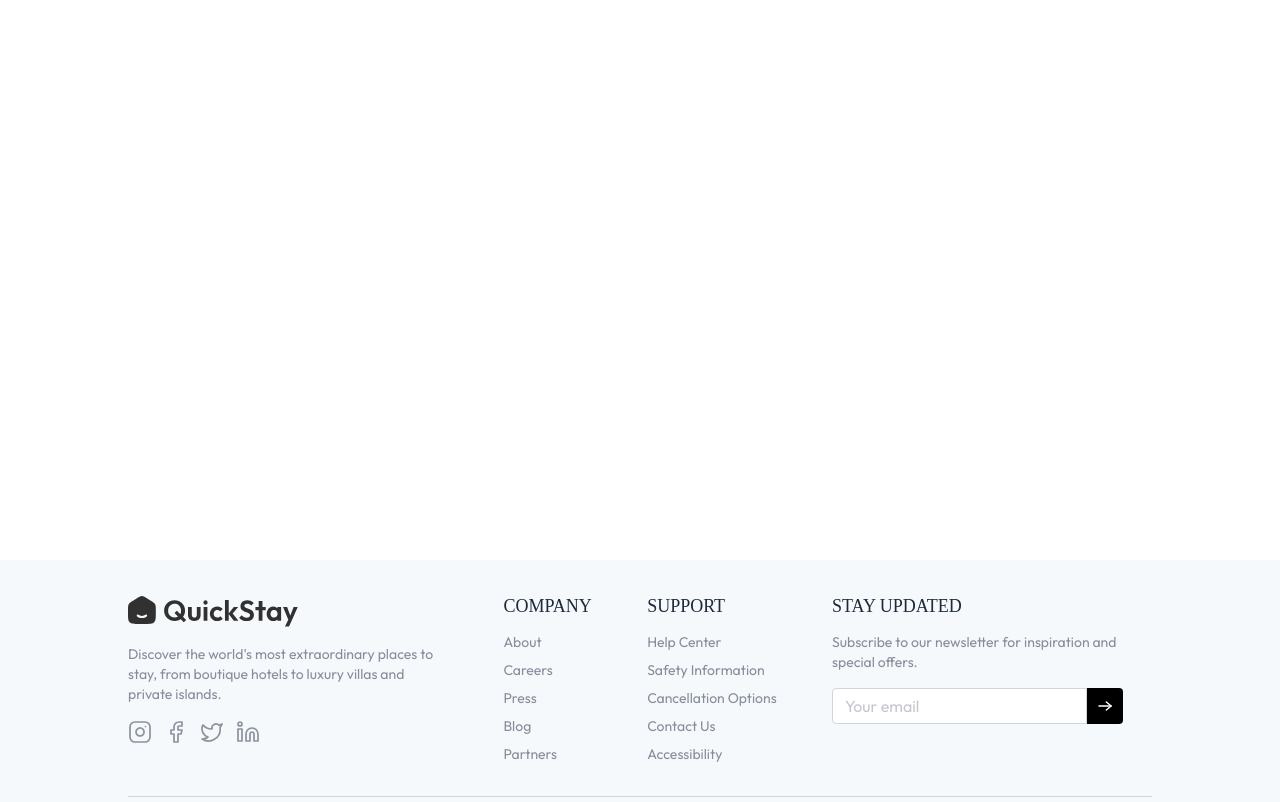
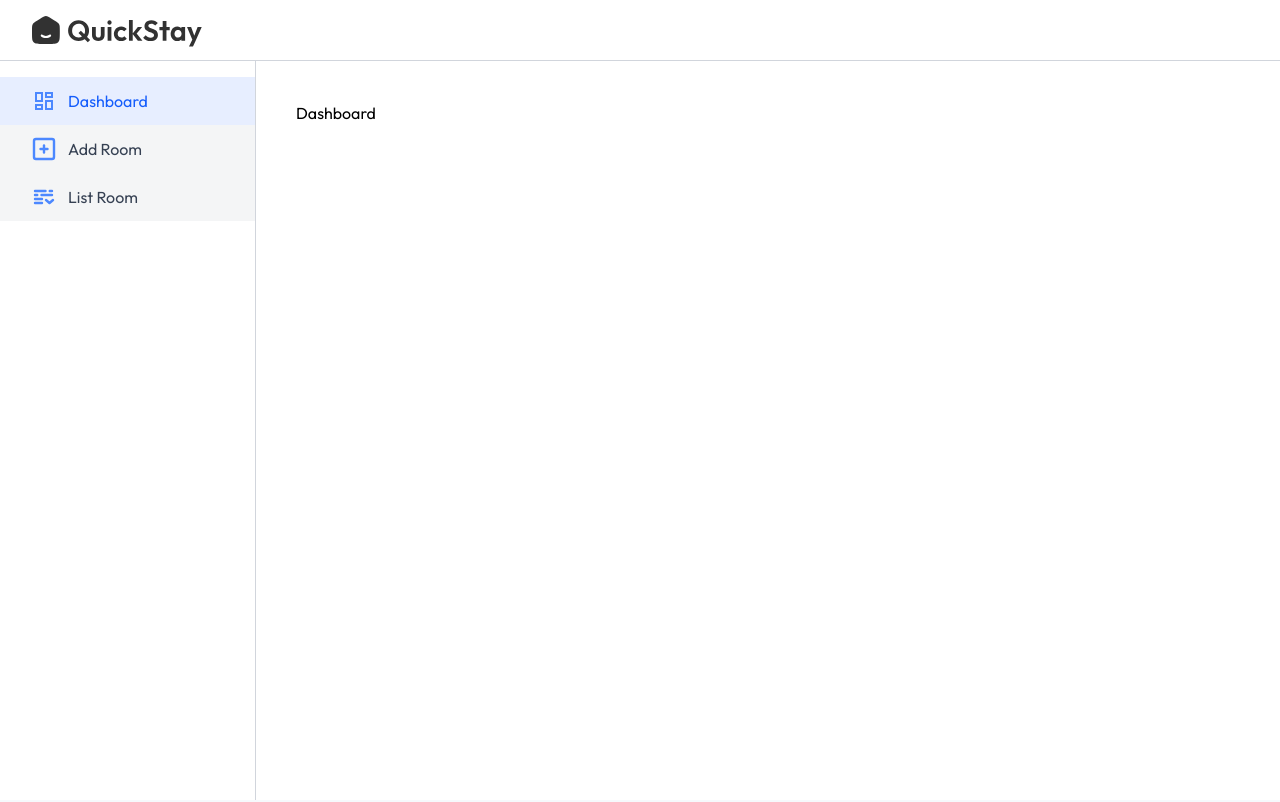
Before and after one commit to vuongddph53560/DATN-WD26, a React (Vite) app in the folder client/: page /owner in a window 1280 px wide. Shown: the top 802 px of the page. Built offline with nearby package versions, Linux system fonts and the light colour scheme; a web font is replaced by a local one.

Commit message:
update code

```diff
--- a/client/src/App.jsx
+++ b/client/src/App.jsx
@@ -6,6 +6,10 @@
 import AllRooms from './pages/AllRooms';
 import Mybooking from './pages/Mybookings';
 import HotelReg from './components/HotelReg';
+import Layout from './pages/hotelOwner/Layout';
+import Dashboard from './pages/hotelOwner/Dashboard';
+import AddRoom from './pages/hotelOwner/AddRoom';
+import ListRoom from './pages/hotelOwner/ListRoom';
 
 const App = () => {
 
@@ -20,6 +24,12 @@
           <Route path='/' element={<Home/>}/>
           <Route path='/rooms' element={<AllRooms/>}/>
           <Route path='/my-bookings' element={<Mybooking/>}/>
+          <Route path='/owner' element={<Layout/>}>
+              <Route index element={<Dashboard/>}/>
+              <Route path="add-room" element={<AddRoom/>}/>
+              <Route path="list-room" element={<ListRoom/>}/>
+
+          </Route>
         </Routes>
      </div>
      <Footer/>
--- /dev/null
+++ b/client/src/components/hotelOwner/Navbar.jsx
@@ -0,0 +1,19 @@
+import React from 'react'
+import { Link } from 'react-router-dom'
+import { assets } from '../../assets/assets'
+import { UserButton } from '@clerk/clerk-react'
+
+const Navbar = () => {
+  return (
+    <div className='flex items-center justify-between px-4 md:px-8
+    border-b border-gray-300 py-3 bg-white transition-all duration-300'>
+        <Link to='/'>
+        <img src={assets.logo} alt="logo" className='h-9 invert opacity-80'/>
+        </Link>
+        <UserButton/>
+
+    </div>
+  )
+}
+
+export default Navbar
--- /dev/null
+++ b/client/src/components/hotelOwner/Sidebar.jsx
@@ -0,0 +1,27 @@
+import React from 'react'
+import { assets } from '../../assets/assets'
+import { NavLink } from 'react-router-dom'
+
+const Sidebar = () => {
+    const sidebarLinks = [
+        {name:"Dashboard", path:"/owner", icon:assets.dashboardIcon},
+        {name:"Add Room", path:"/owner/add-room", icon:assets.addIcon},
+        {name:"List Room", path:"/owner/list-room", icon:assets.listIcon},
+    ]
+  return (
+    <div className='md:w-64 w-16 border-r h-full text-base border-gray-300 pt-4 flex flex-col transition-all duration-300'>
+        {sidebarLinks.map((item, index)=>(
+            <NavLink to={item.path} key={index} end='/owner' className={({isActive})=>`flex items-center py-3 px-4 md:px-8 gap-3
+            ${isActive ? "border-r- [6px] bg-blue-600/10 border-blue-600 text-blue-600" : "hover: bg-gray-100/90 border-white text-gray-700"}
+            `}>
+                <img src={item.icon} alt={item.name} className='min-h-6 min-w-6' />
+                <p className='md:block hidden text-center'>{item.name}</p>
+
+            </NavLink>
+        ))}
+
+    </div>
+  )
+}
+
+export default Sidebar
--- /dev/null
+++ b/client/src/pages/hotelOwner/AddRoom.jsx
@@ -0,0 +1,9 @@
+import React from 'react'
+
+const AddRoom = () => {
+  return (
+    <div>AddRoom</div>
+  )
+}
+
+export default AddRoom
--- /dev/null
+++ b/client/src/pages/hotelOwner/Dashboard.jsx
@@ -0,0 +1,9 @@
+import React from 'react'
+
+const Dashboard = () => {
+  return (
+    <div>Dashboard</div>
+  )
+}
+
+export default Dashboard
--- /dev/null
+++ b/client/src/pages/hotelOwner/Layout.jsx
@@ -0,0 +1,21 @@
+import React from 'react'
+import Navbar from '../../components/hotelOwner/Navbar'
+import Sidebar from '../../components/hotelOwner/Sidebar'
+import { Outlet } from 'react-router-dom'
+
+const Layout = () => {
+  return (
+    <div className='flex flex-col h-screen'>
+        <Navbar/>
+        <div className='flex h-full'>
+            <Sidebar />
+            <div className='flex-1 p-4 pt-10 md:px-10 h-full'>
+                <Outlet />
+            </div>
+        </div>
+
+    </div>
+  )
+}
+
+export default Layout
--- /dev/null
+++ b/client/src/pages/hotelOwner/ListRoom.jsx
@@ -0,0 +1,9 @@
+import React from 'react'
+
+const ListRoom = () => {
+  return (
+    <div>ListRoom</div>
+  )
+}
+
+export default ListRoom
```
